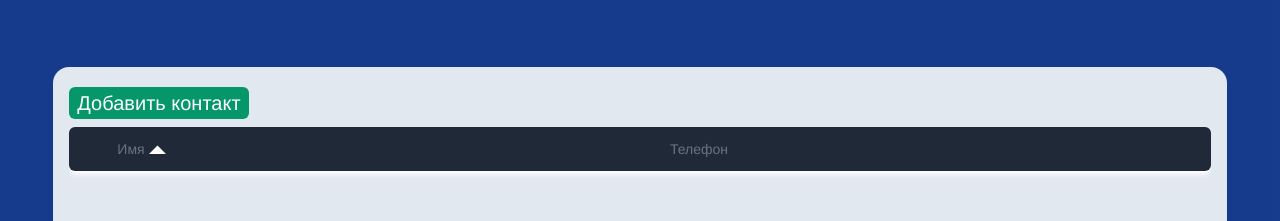
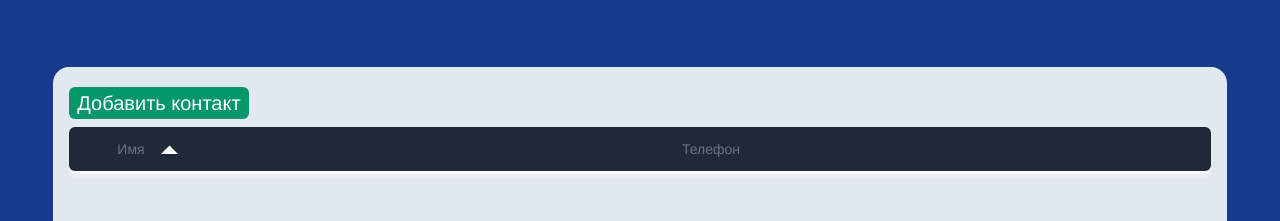
Before and after one commit to mvn-h24/phonebook-app, a Vue app: page / in a window 1280 px wide. Shown: the top 221 px of the page. Built offline with nearby package versions, Linux system fonts and the light colour scheme.

Commit message:
update styling

```diff
--- a/src/components/ContactList/component.vue
+++ b/src/components/ContactList/component.vue
@@ -96,13 +96,13 @@ export default defineComponent({
     @apply basis-3 justify-center items-center flex;
   }
   .thead {
-    @apply bg-gray-800 text-gray-500 p-3;
+    @apply bg-gray-800 text-gray-500;
   }
   .row {
     @apply bg-gray-800 text-gray-300;
   }
   .hidden-sublist {
-    @apply mt-1 ml-5 overflow-hidden;
+    @apply mt-1 ml-7 overflow-hidden;
   }
   .table-row {
     @apply gap-6;
--- a/src/components/ContactList/tHead.vue
+++ b/src/components/ContactList/tHead.vue
@@ -7,9 +7,9 @@
       class="cell"
       @click="clickOnCell(index)"
     >
-      {{ field }}
+      <span class="select-none">{{ field }}</span>
       <template v-if="index === selected">
-        <border-triangle :up="order === 'ASC'" />
+        <border-triangle class="ml-4" :up="order === 'ASC'" />
       </template>
     </div>
   </div>
@@ -65,7 +65,7 @@ const clickOnCell = (ClickedField: string) => {
     @apply sticky top-0 shadow-md shadow-white flex rounded-md z-40;
   }
   .cell {
-    @apply basis-40 grow w-full;
+    @apply basis-40 grow w-full p-3;
     min-width: 300px;
   }
 }
--- a/src/components/Icons/border-triangle.vue
+++ b/src/components/Icons/border-triangle.vue
@@ -1,5 +1,5 @@
 <template>
-  <div class="w-6 overflow-hidden inline-block">
+  <div class="w-6 overflow-hidden inline-block pointer-events-none">
     <div
       class="bg-white h-3 w-3 transform origin-bottom-left transition ease-in-out"
       :class="{
```
